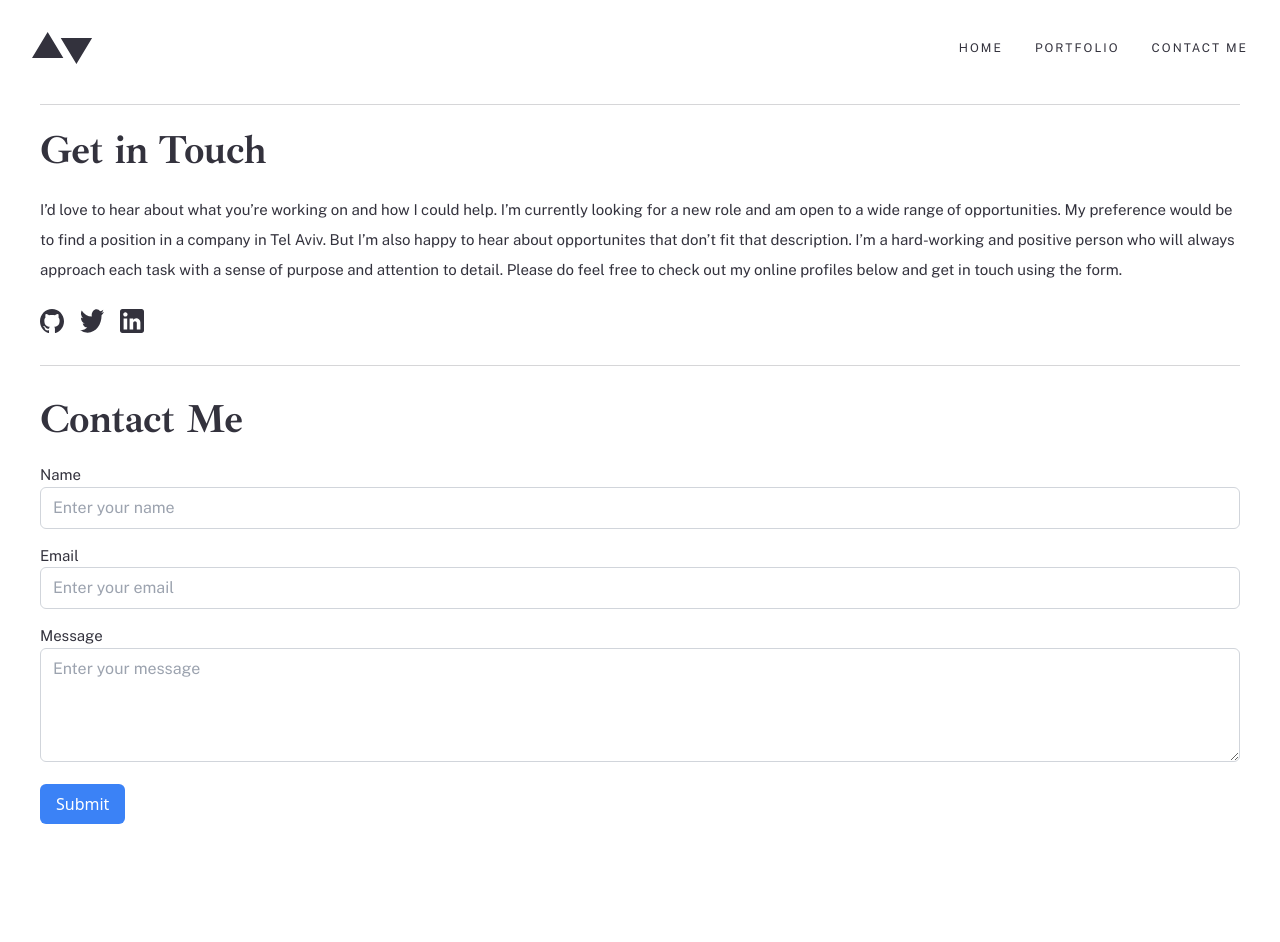
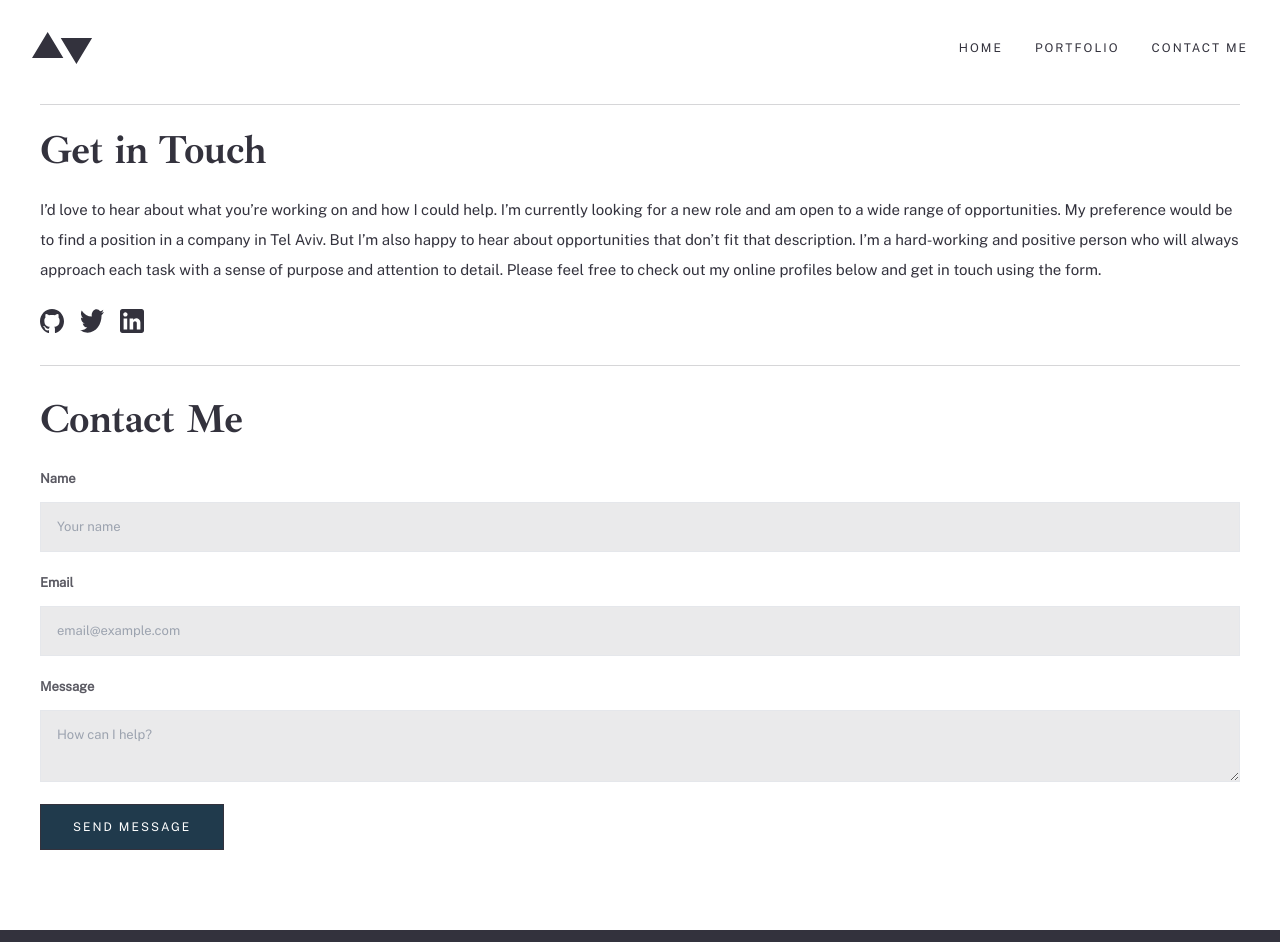
Before and after one commit to avishaypesk/portfolio, a React (Create React App) app: page /contact in a window 1280 px wide. Shown: the top 942 px of the page. Built offline with nearby package versions, Linux system fonts and the light colour scheme.

Commit message:
fix contact page

```diff
--- a/src/components/Button/Button.js
+++ b/src/components/Button/Button.js
@@ -1,8 +1,8 @@
 import React from 'react';
 
-const Button = ({ text, className }) => {
+const Button = ({ text, className, type }) => {
   return (
-    <button className={`uppercase border-[1px] border-grayishdarkblue px-8 py-4 font-public-sans tracking-[2px] text-xs leading-none hover:text-white hover:bg-grayishdarkblue ${className}`}>
+    <button type={type} className={`${className} uppercase border-[1px] border-grayishdarkblue px-8 py-4 font-public-sans tracking-[2px] text-xs leading-none hover:text-white hover:bg-grayishdarkblue `}>
       {text}
     </button>
   );
--- /dev/null
+++ b/src/components/Contact/Contact.css
@@ -0,0 +1,3 @@
+.input-bg {
+    background-color: rgba(51, 50, 61, 0.10);;
+}
--- a/src/components/Contact/Contact.js
+++ b/src/components/Contact/Contact.js
@@ -1,7 +1,41 @@
-import React, { useState } from 'react'
+import React, { useState } from 'react';
 import socialMedia from '../../data/socialMedia';
+import './Contact.css'
+import Button from '../Button/Button';
 
-function Contact() {
+const InputField = ({ label, type, value, onChange, placeholder, className }) => {
+  const inputClasses = 'w-full input-bg border py-[9px] px-4 text-[13px] text-darkgrayishblue leading-30px font-public-sans placeholder-gray-400 focus:outline-none focus:border-cyan ' + className;
+
+  return (
+    <div className='mb-4'>
+      <label htmlFor={label} className='block text-[13px] font-bold opacity-80 font-public-sans leading-30px mb-2'>
+        {label}
+      </label>
+      {type === 'textarea' ? (
+        <textarea
+          id={label}
+          value={value}
+          onChange={onChange}
+          placeholder={placeholder}
+          className={inputClasses}
+          required
+        />
+      ) : (
+        <input
+          type={type}
+          id={label}
+          value={value}
+          onChange={onChange}
+          placeholder={placeholder}
+          className={inputClasses}
+          required
+        />
+      )}
+    </div>
+  );
+};
+
+const Contact = () => {
   const [name, setName] = useState('');
   const [email, setEmail] = useState('');
   const [message, setMessage] = useState('');
@@ -22,67 +56,52 @@ function Contact() {
     <div className='text-grayishdarkblue'>
       <div className='border-y-[1px] border-grayishdarkblue border-opacity-20 pb-8'>
         <h2 className="font-ibarra-real-nova tracking-tighter leading-42px text-h2 font-bold my-6">Get in Touch</h2>
-        <p className='font-public-sans leading-30px text-body2' >I’d love to hear about what you’re working on and how I could help. I’m currently looking for a new role and am open to a wide range of opportunities. My preference would be to find a position in a company in Tel Aviv. But I’m also happy to hear about opportunites that don’t fit that description. I’m a hard-working and positive person who will always approach each task with a sense of purpose and attention to detail. Please do feel free to check out my online profiles below and get in touch using the form.</p>
+        <p className='font-public-sans leading-30px text-body2'>
+          I’d love to hear about what you’re working on and how I could help. I’m currently looking for a new role and am open to a wide range of opportunities. My preference would be to find a position in a company in Tel Aviv. But I’m also happy to hear about opportunities that don’t fit that description. I’m a hard-working and positive person who will always approach each task with a sense of purpose and attention to detail. Please feel free to check out my online profiles below and get in touch using the form.
+        </p>
         <ul className='flex space-x-4 mt-6'>
           {socialMedia.map((item) => (
             <li key={item.name}>
               <a href={item.url}>
-                <img src={item.icon} target="_blank" alt={item.name} className='w-6 h-6' />
+                <img src={item.icon} alt={item.name} className='w-6 h-6' />
               </a>
             </li>
           ))}
         </ul>
-
       </div>
 
       <form onSubmit={handleSubmit} className='mt-8'>
         <h2 className="font-ibarra-real-nova tracking-tighter leading-42px text-h2 font-bold mb-6">Contact Me</h2>
-        <div className='mb-4'>
-          <label htmlFor='name' className='block text-body2 font-public-sans'>Name</label>
-          <input
+
+        <InputField
+          label='Name'
           type='text'
-            id='name'
           value={name}
           onChange={(e) => setName(e.target.value)}
-            className='w-full bg-white border border-gray-300 rounded-md py-2 px-3 text-body1 font-public-sans placeholder-gray-400 focus:outline-none focus:border-blue-500'
-            placeholder='Enter your name'
-            required
+          placeholder='Your name'
         />
-        </div>
-        <div className='mb-4'>
-          <label htmlFor='email' className='block text-body2 font-public-sans'>Email</label>
-          <input
+
+        <InputField
+          label='Email'
           type='email'
-            id='email'
           value={email}
           onChange={(e) => setEmail(e.target.value)}
-            className='w-full bg-white border border-gray-300 rounded-md py-2 px-3 text-body1 font-public-sans placeholder-gray-400 focus:outline-none focus:border-blue-500'
-            placeholder='Enter your email'
-            required
+          placeholder='email@example.com'
         />
-        </div>
-        <div className='mb-4'>
-          <label htmlFor='message' className='block text-body2 font-public-sans'>Message</label>
-          <textarea
-            id='message'
+
+        <InputField
+          label='Message'
+          type='textarea'
           value={message}
           onChange={(e) => setMessage(e.target.value)}
-            className='w-full bg-white border border-gray-300 rounded-md py-2 px-3 text-body1 font-public-sans placeholder-gray-400 focus:outline-none focus:border-blue-500'
-            placeholder='Enter your message'
-            rows={4}
-            required
+          placeholder='How can I help?'
+          className='h-[72px]'
         />
+
+        <Button type='submit' text='Send message' className='bg-darkblue text-white hover:bg-cyan' />
+      </form>
     </div>
-        <button
-          type='submit'
-          className='bg-blue-500 text-white py-2 px-4 rounded-md hover:bg-blue-600 transition-colors'
-        >
-          Submit
-        </button>
-      </form>
+  );
+};
 
-    </div>
-  )
-}
-
-export default Contact
+export default Contact;
--- a/src/components/Footer/Footer.js
+++ b/src/components/Footer/Footer.js
@@ -1,4 +1,5 @@
 import React from 'react';
+import { useLocation } from 'react-router-dom';
 import whiteLogo from '../../assets/images/logo-white.svg';
 import NavItem from '../NavItem/NavItem';
 import Button from '../Button/Button';
@@ -6,12 +7,17 @@ import './Footer.css';
 import socialMedia from '../../data/socialMedia';
 
 function Footer() {
+  const location = useLocation();
+  const isContactPage = location.pathname === '/contact';
+
   return (
-    <footer className='mt-[115px] '>
-      <div className='flex flex-col items-center mb-20 px-8'>
-        <h2 className='font-ibarra-real-nova font-bold text-grayishdarkblue text-h2 tracking-tighter leading-42px mb-10 text-center'>Interested in doing a project together?</h2>
-        <Button text='Contact me' />
-      </div>
+    <footer className='mt-20 '>
+      {!isContactPage && (
+        <div className='flex flex-col items-center mb-20 px-8'>
+          <h2 className='font-ibarra-real-nova font-bold text-grayishdarkblue text-h2 tracking-tighter leading-42px mb-10 text-center'>Interested in doing a project together?</h2>
+          <Button text='Contact me' />
+        </div>
+      )}
 
       <div className="bg-grayishdarkblue">
         <div className='py-14 flex flex-col items-center'>
```
Lines whose indentation alone changed are shown as unchanged.
